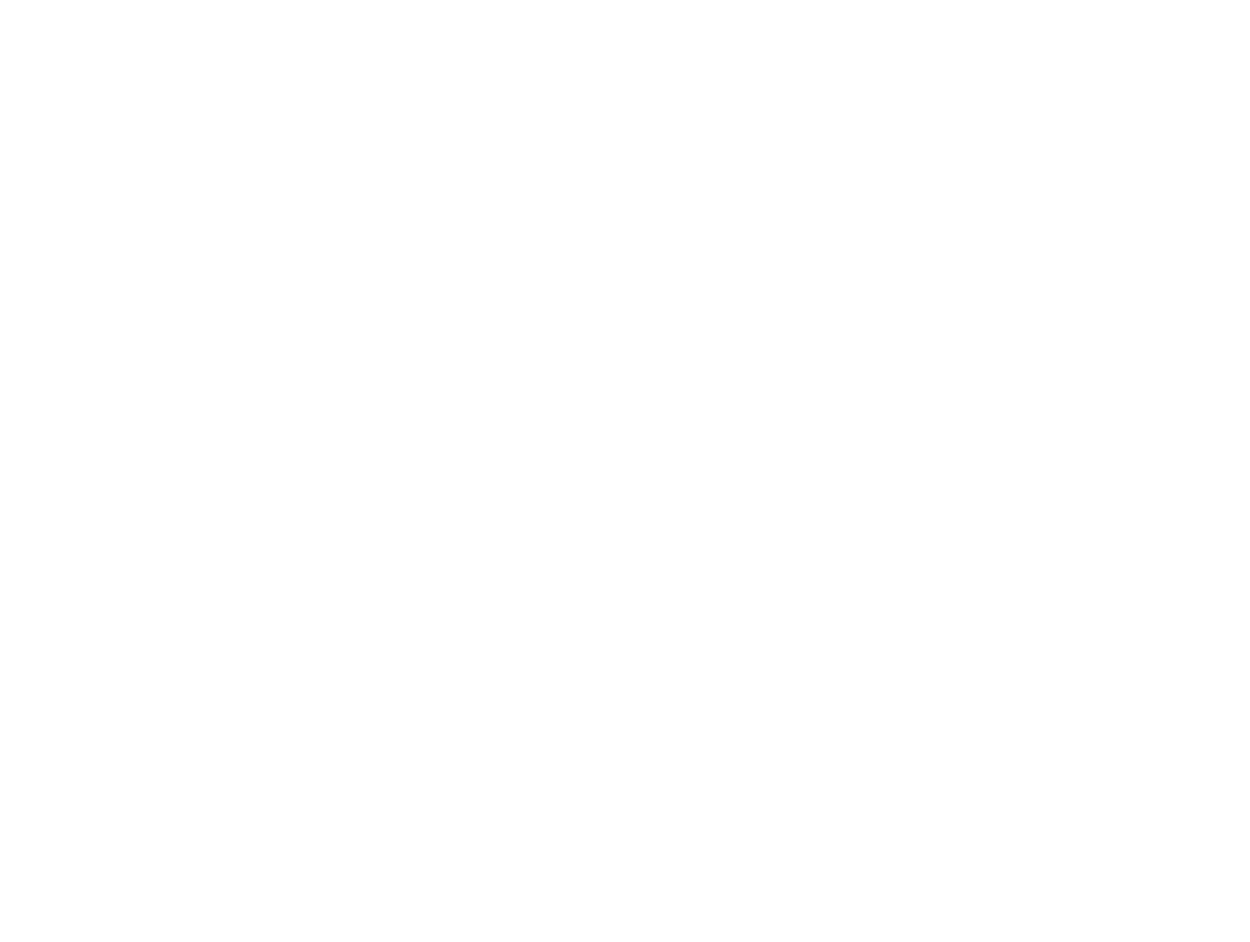
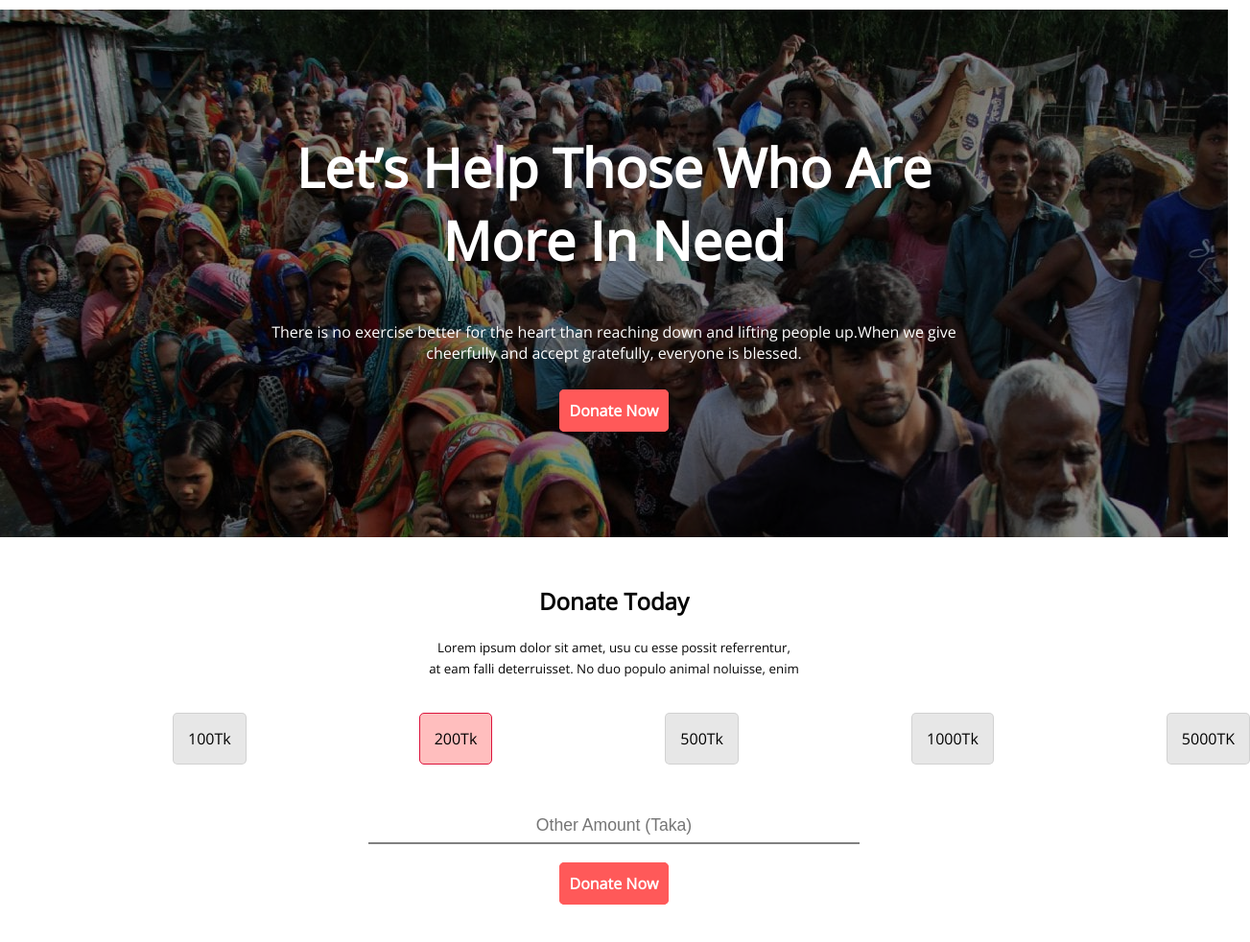
Before and after one commit to imamultanvir/donate-today, a plain HTML site: page index.html in a window 1280 px wide. Shown: the whole page at 96% size, 1303 px wide, since content can reach past the window. Before the commit the page ends 800 px from the top, so only its background shows below. Drawn offline with nearby package versions, Linux system fonts and the light colour scheme.

Commit message:
first code push

```diff
--- a/index.html
+++ b/index.html
@@ -5,8 +5,67 @@
     <meta http-equiv="X-UA-Compatible" content="IE=edge">
     <meta name="viewport" content="width=device-width, initial-scale=1.0">
     <title>Donate Today</title>
+    <link rel="stylesheet" href="style.css">
+    <link rel="preconnect" href="https://fonts.googleapis.com">
+    <link rel="preconnect" href="https://fonts.gstatic.com" crossorigin>
+    <link href="https://fonts.googleapis.com/css2?family=Open+Sans&display=swap" rel="stylesheet">
 </head>
+
 <body>
+
+    <section class="top-Section">
+
+
+        <div class="top-banner">
+
+            <div class="top-text">
+            <h1 class="top-heading">Let’s Help Those Who Are <br> More In Need</h1>
+            <p class="top-paragraph">There is no exercise better for the heart than reaching down and lifting people up.When we give <br>
+            cheerfully and accept gratefully, everyone is blessed.</p>
+             <br>
+             <a class="donate-button" target="_blank" href="#">Donate Now</a>
+        </div>
+
+        </div>
+    </section>
+
+    <section class="sec-section">
+
+           <div class="sec-text">
+
+
+        <h2 class="sec-heading">Donate Today</h2>
+        <small>Lorem ipsum dolor sit amet, usu cu esse possit referrentur, <br> at eam falli deterruisset. No duo populo animal noluisse, enim</small>
+
+
+<div  class="donate-amount">
+        <p  class="para-box">100Tk</p>
+        <p class="para-box"  id="highlight-amount">200Tk</p>
+        <p class="para-box">500Tk</p>
+        <p class="para-box">1000Tk</p>
+        <p class="para-box">5000TK</p>
+</div>
+
+
+<input class="input-taka" type="text" placeholder="Other Amount (Taka)">
+<br>
+<a class="donate-button" target="_blank" href="#">Donate Now</a>
+
+</div>
+
+
+
+    </section>
+
+
+
+
+
+
+
+
+
+
 
 </body>
 </html>
--- /dev/null
+++ b/style.css
@@ -0,0 +1,104 @@
+body{
+    font-family: 'Open Sans', sans-serif;
+    margin: 0%;
+}
+
+section{
+    margin-bottom: 50px;
+}
+
+
+.top-Section{
+    background-image: url(images/donation7.jpg);
+
+    background-repeat: no-repeat;
+
+    height: 550px;
+
+
+}
+
+
+
+.top-banner{
+
+    background-color: rgba(0, 0, 0, 0.467);
+    height: 550px;
+
+}
+
+.top-text{
+    display: block;
+    text-align: center;
+    color: white;
+    padding: 80px;
+    margin: 10px;
+
+    }
+
+.top-heading{
+    font-size: 350%;
+    font-weight: bold;
+
+}
+
+.donate-button{
+    margin-top: 50px;
+    text-decoration: none;
+    color: white;
+    background-color: #FF5959;
+    padding: 10px;
+    border: 1px solid #FF5959;
+    border-radius: 5px;
+    font-weight: bold;
+}
+.sec-text{
+
+    text-align: center;
+    color: rgb(6, 6, 6);
+
+
+}
+.donate-amount{
+
+
+    margin-top: 20px;
+    margin-bottom: 30px ;
+    display: flex;
+
+
+}
+
+
+.para-box{
+    cursor: pointer;
+
+    margin-left: 180px;
+    color: black;
+    background-color: rgba(139, 139, 139, 0.208);
+    border: 1px solid rgba(143, 142, 142, 0.251);
+    border-radius: 5px;
+    padding: 15px;
+}
+#highlight-amount{
+    background-color: #ff595964;
+    border: 1px solid crimson;
+}
+
+.sec-heading{
+    font-size: 150%;
+    font-weight: bold;
+}
+.input-taka{
+    margin-bottom: 30px;
+    text-align: center;
+    width: 40%;
+    border: 0;
+    border-bottom: 2px solid gray;
+    outline: 0;
+    font-size: 1.1rem;
+    color: rgb(65, 65, 65);
+    padding: 7px 0;
+    background: transparent;
+
+}
```
Also changed, not shown: css/main.css (deleted).
